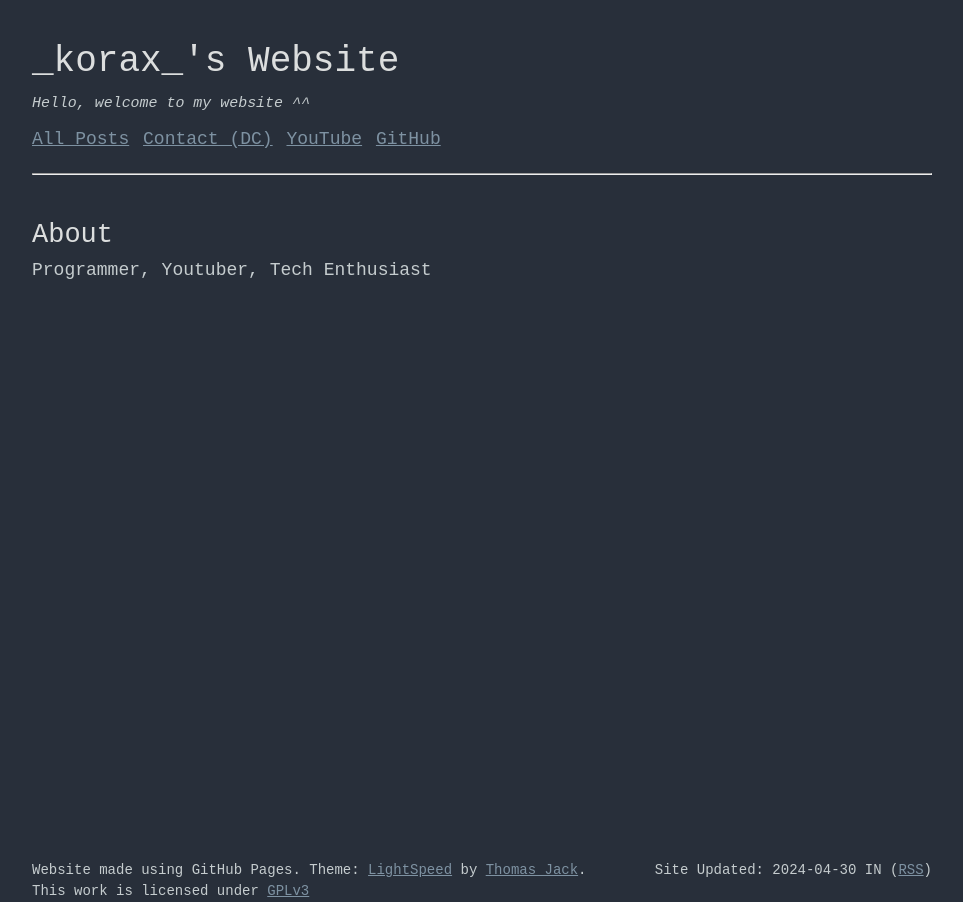
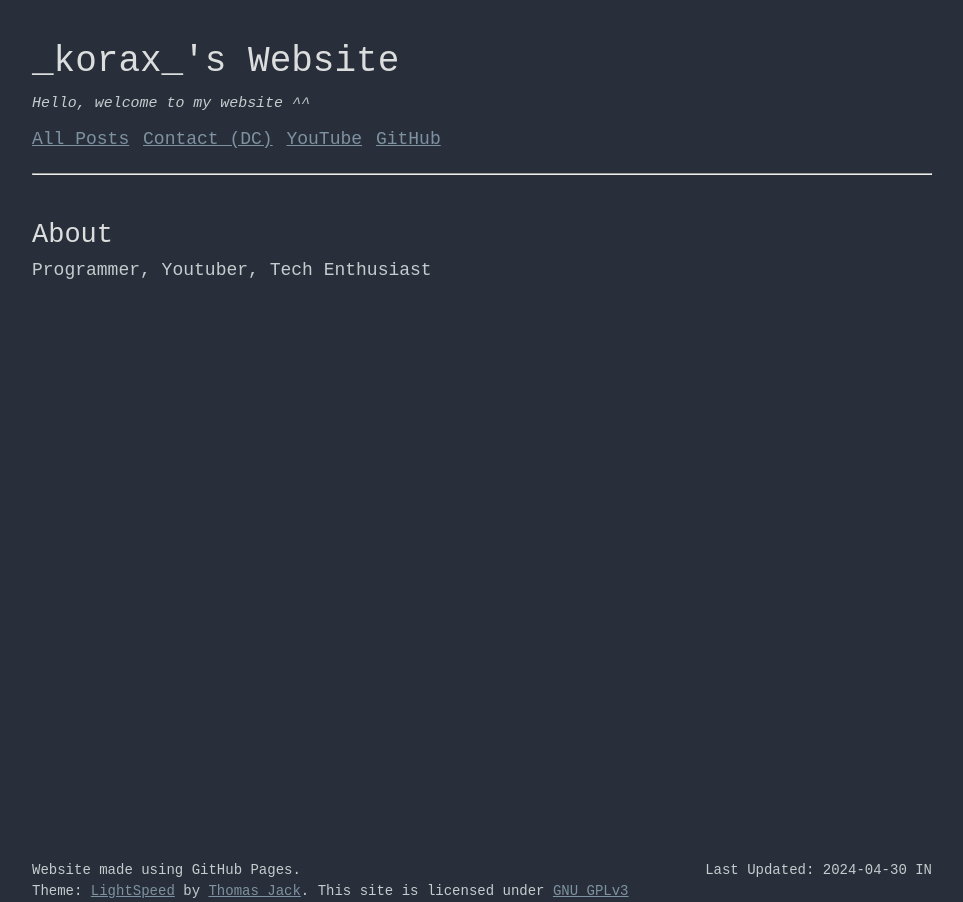
Before and after one commit to koraxial/koraxial.github.io, a Jekyll site: the page built from index.md, in a window 1280 px wide. Shown: the whole page, without its empty margins (158-1121 px from the left). Built offline with Jekyll 4.4.1, drawn with Linux system fonts in a browser that asks for light colours.

Commit message:
Update footer.html

```diff
--- a/_includes/footer.html
+++ b/_includes/footer.html
@@ -1,8 +1,9 @@
 <div class="footer">
-    <span class="footer-text float-left">Website made using GitHub Pages. Theme: <a rel="license" href="https://github.com/tajacks/lightspeed">LightSpeed</a> by <a rel="license" href="https://github.com/tajacks">Thomas Jack</a>.
+    <span class="footer-text float-left">Website made using GitHub Pages.
     </br>
-    This work is licensed under <a rel="license" href="https://www.gnu.org/licenses/gpl-3.0.en.html" target="_blank">GPLv3</a></span>
+    Theme: <a rel="license" href="https://github.com/tajacks/lightspeed">LightSpeed</a> by <a rel="license" href="https://github.com/tajacks">Thomas Jack</a>.
+    This site is licensed under <a rel="license" href="https://www.gnu.org/licenses/gpl-3.0.en.html" target="_blank">GNU GPLv3</a></span>
     <span class="footer-text float-right">
-    Site Updated: {{ site.time | date: '%Y-%m-%d' }} {{ site.timezone_short }} (<a href="/feed.xml" target="_blank">RSS</a>)
+    Last Updated: {{ site.time | date: '%Y-%m-%d' }} {{ site.timezone_short }}
   </span>
 </div>
```
